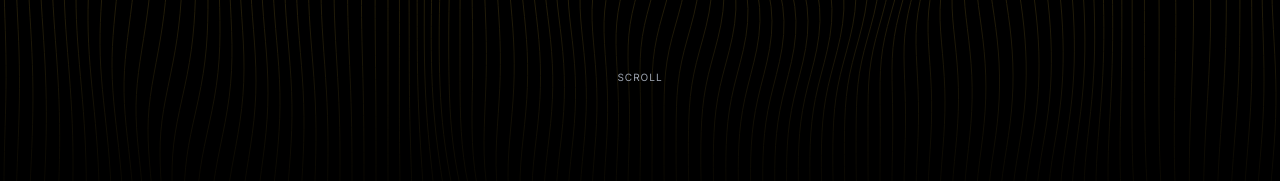
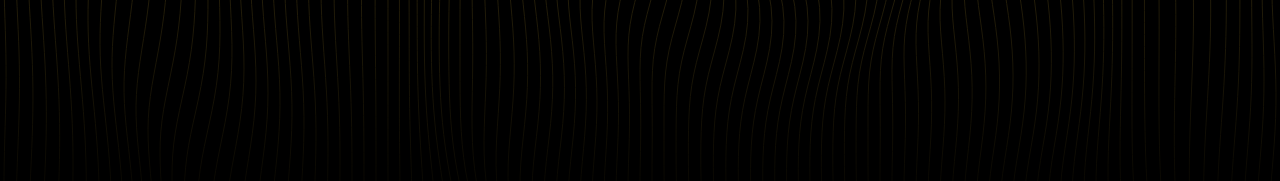
Before and after one commit to XTekAI/RC-barbershop, a React (Vite) app: page / in a window 1280 px wide. Shown: the part 619-800 px from the top of the page. Built offline with nearby package versions, Linux system fonts and the light colour scheme; a web font is replaced by a local one.

Commit message:
Remove scroll indicator from hero
Co-Authored-By: Claude Opus 5.5 <noreply@anthropic.com>

```diff
--- a/components/Hero.tsx
+++ b/components/Hero.tsx
@@ -47,17 +47,6 @@ const Hero: React.FC = () => {
             </motion.div>
         </div>
       </div>
-
-      {/* Scroll Indicator */}
-      <motion.div
-        initial={{ opacity: 0 }}
-        animate={{ opacity: 1 }}
-        transition={{ delay: 1, duration: 1 }}
-        className="absolute bottom-10 left-1/2 transform -translate-x-1/2 z-20 flex flex-col items-center gap-2 pointer-events-none"
-      >
-        <span className="text-[10px] uppercase tracking-widest text-gray-400">{t('scroll')}</span>
-        <div className="w-[1px] h-12 bg-gradient-to-b from-gold to-transparent"></div>
-      </motion.div>
     </section>
   );
 };
```
